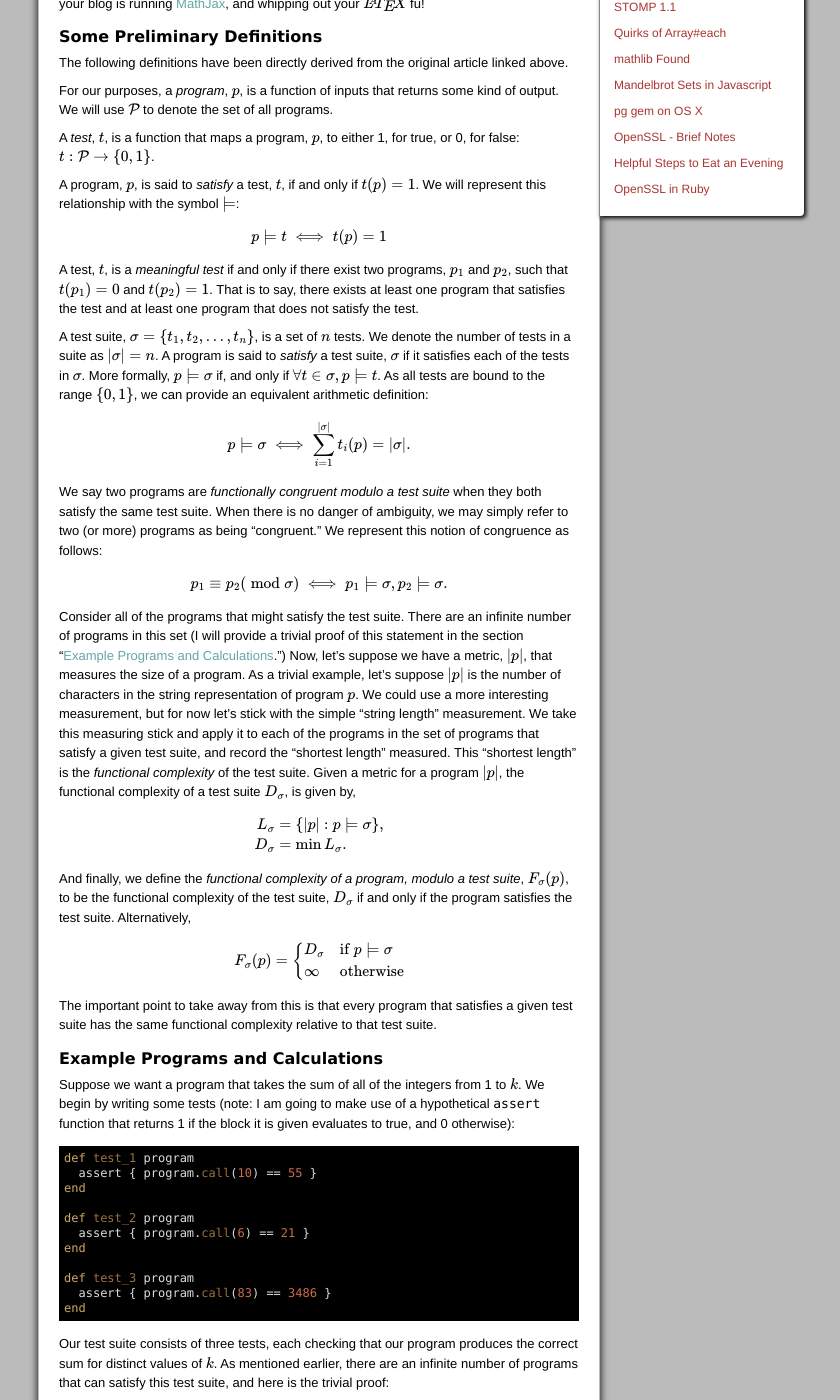
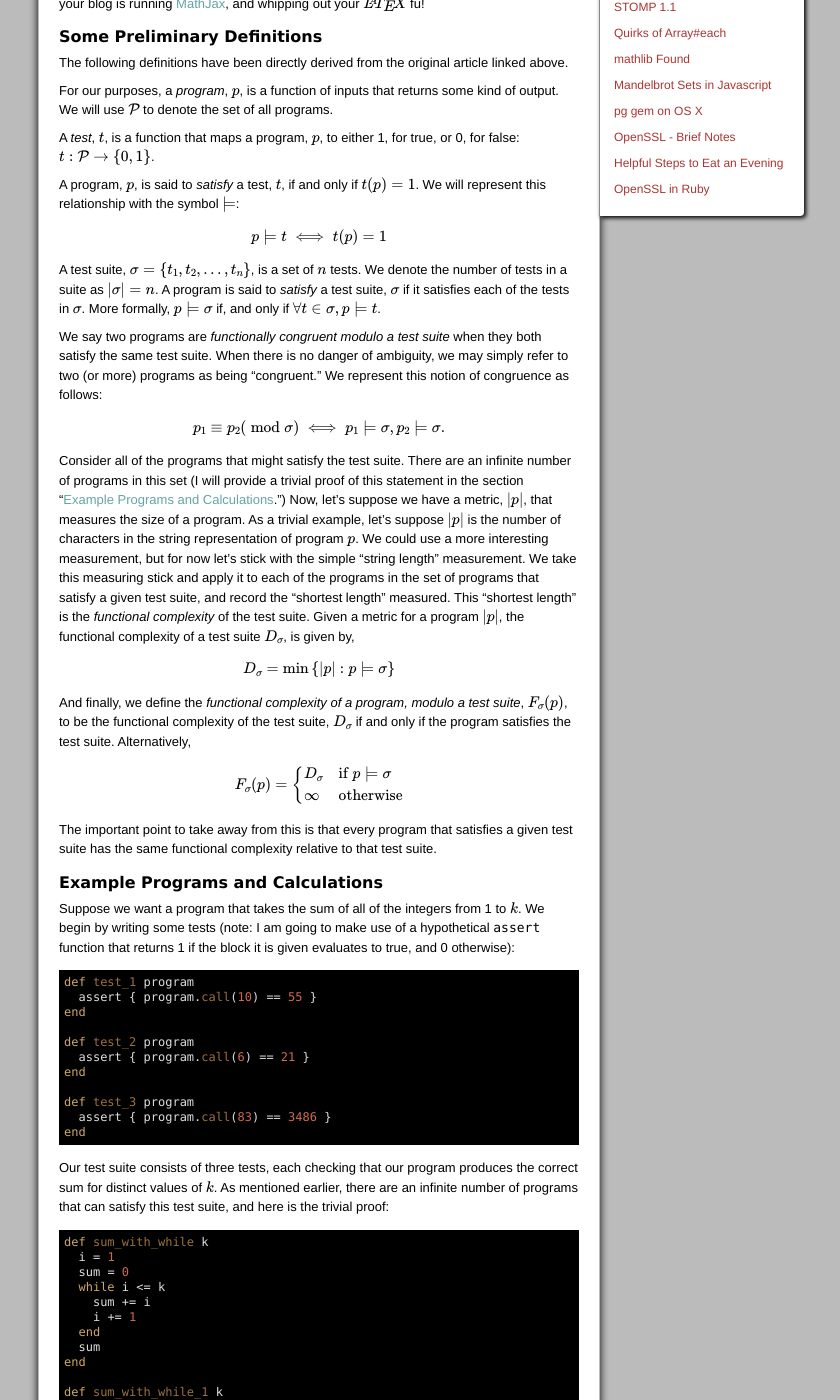
Before and after one commit to iande/mathish.com, a Jekyll site: the page built from _posts/2011-05-08-mother-functional.md, in a window 1280 px wide and 1400 px high, scrolled down 518 px. Shown: the whole window, without its empty margins (321-1161 px from the left). Built offline with Jekyll 4.4.1, drawn with Linux system fonts in a browser that asks for light colours; formulas are drawn with MathJax 3; comment, search, counter and statistics services are not loaded.

Commit message:
revising bits

```diff
--- a/_posts/2011-05-08-mother-functional.md
+++ b/_posts/2011-05-08-mother-functional.md
@@ -47,24 +47,12 @@ this relationship with the symbol {% m %}\models{% em %}:
   p \models t \iff t(p) = 1
 {% endmath %}
 
-A test, {% m %}t{% em %}, is a <dfn>meaningful test</dfn> if and only if there
-exist two programs, {% m %}p_1{% em %} and {% m %}p_2{% em %}, such that
-{% m %}t(p_1) = 0{% em %} and {% m %}t(p_2) = 1{% em %}.  That is to say,
-there exists at least one program that satisfies the test and at least one
-program that does not satisfy the test.
-
 A test suite, {% m %}\sigma = \{ t_1, t_2, \ldots, t_n \}{% em %}, is a set of
 {% m %}n{% em %} tests.  We denote the number of tests in a suite as
 {% m %}|\sigma| = n{% em %}. A program is said to <dfn>satisfy</dfn> a test suite,
 {% m %}\sigma{% em %} if it satisfies each of the tests in {% m %}\sigma{% em %}.
 More formally, {% m %}p \models \sigma{% em %} if, and only if
-{% m %}\forall t \in \sigma, p \models t{% em %}.  As all tests are bound
-to the range {% m %}\{0, 1\}{% em %}, we can provide an equivalent arithmetic
-definition:
-
-{% math %}
-  p \models \sigma \iff \sum_{i=1}^{|\sigma|} t_i(p) = |\sigma|.
-{% endmath %}
+{% m %}\forall t \in \sigma, p \models t{% em %}.
 
 We say two programs are <dfn>functionally congruent modulo a test
 suite</dfn> when they both satisfy the same test suite.  When there is no
@@ -91,10 +79,7 @@ the functional complexity of a test suite {% m %}D_{\sigma}{% em %}, is
 given by,
 
 {% math %}
-\begin{aligned}
-   L_{\sigma} & = \left\{ |p| : p \models \sigma \right\}, \\
-  D_{\sigma} & = \min L_{\sigma}.
-\end{aligned}
+  D_{\sigma} = \min \left\{ |p| : p \models \sigma \right\}
 {% endmath %}
 
 And finally, we define the <dfn>functional complexity of a program,
```
